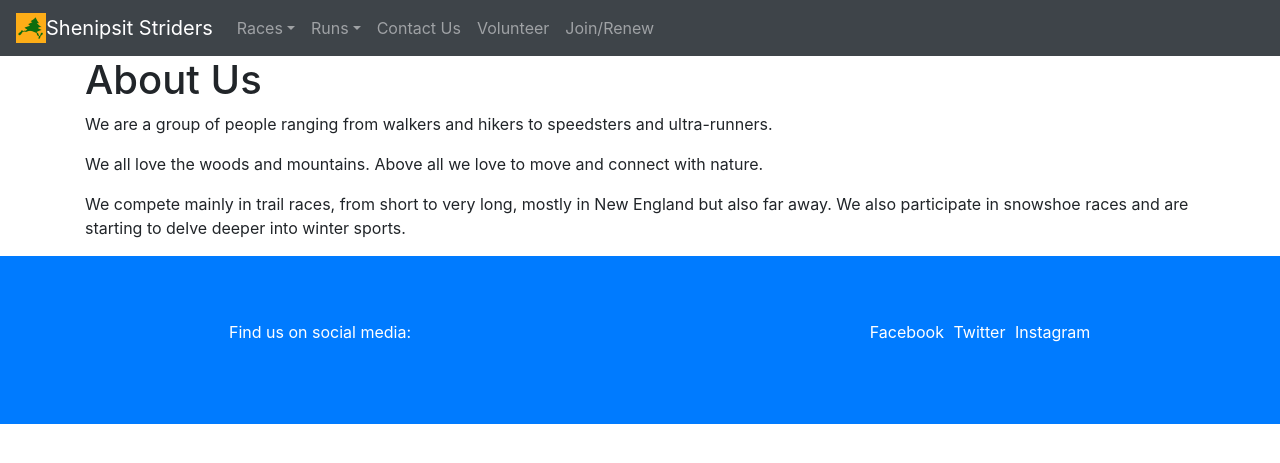
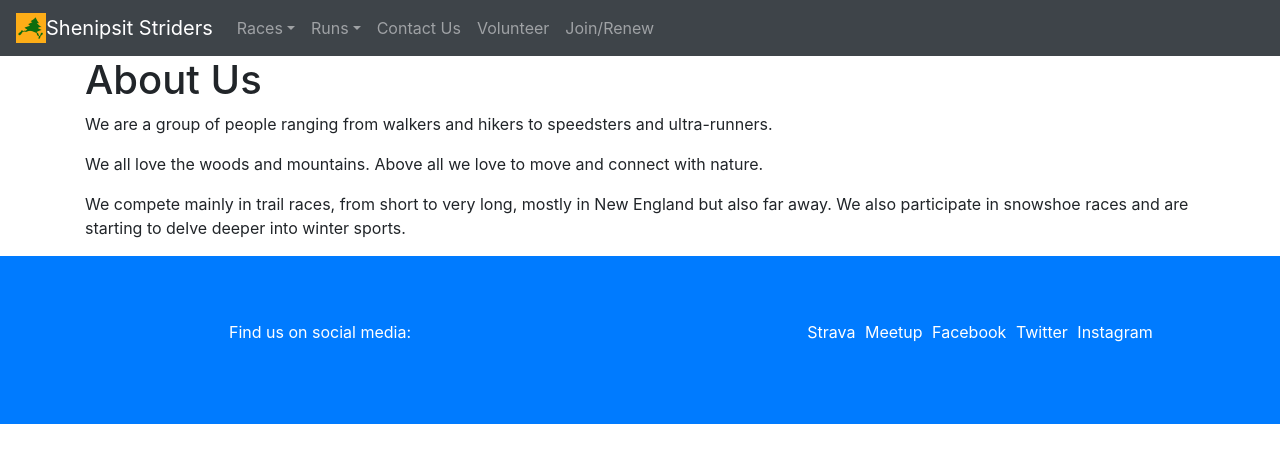
Before and after one commit to ShenipsitStriders/ShenipsitStriders.github.io, a Jekyll site: the page built from about-us.md, in a window 1280 px wide. Shown: the top 463 px of the page. Built offline with Jekyll 4.4.1, drawn with Linux system fonts in a browser that asks for light colours; nearby versions of some CDN libraries; our own code applies the rules of GitHub Pages for plain Markdown files.

Commit message:
Added Strava and Meetup to footer. Added .gitattributes file to Jekyll ignore list.

```diff
--- a/_config.yml
+++ b/_config.yml
@@ -1,4 +1,4 @@
 markdown:  kramdown
 baseurl:   /ShenipsitStriders.github.io
-exclude:   ["README.md", ".gitignore", "compileanddeploy.sh", "config.sh", "config.sh.example", "prodconfig.yml"]
+exclude:   ["README.md", ".gitignore", ".gitattributes", "compileanddeploy.sh", "config.sh", "config.sh.example", "prodconfig.yml"]
 permalink: date
--- a/_includes/footer.html
+++ b/_includes/footer.html
@@ -5,6 +5,12 @@
     </div>
     <div class="col-sm-6 list-inline">
       <ul>
+        <li class="list-inline-item">
+          <a href="https://www.strava.com/clubs/13442" target="_blank">Strava</a>
+        </li>
+        <li class="list-inline-item">
+          <a href="https://www.meetup.com/meetup-group-OatzFqzM" target="_blank">Meetup</a>
+        </li>
         <li class="list-inline-item">
           <a href="https://www.facebook.com/groups/shenipsitstriders/" target="_blank">Facebook</a>
         </li>
```
